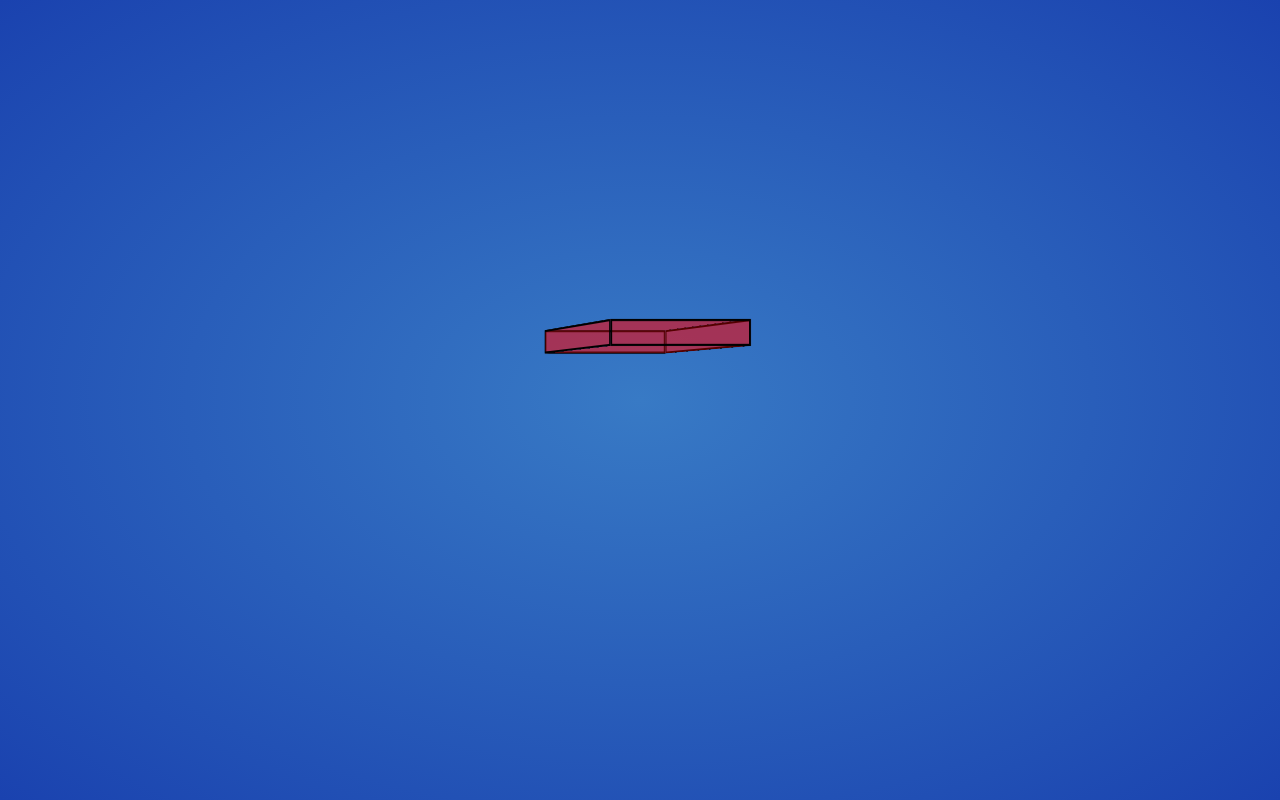
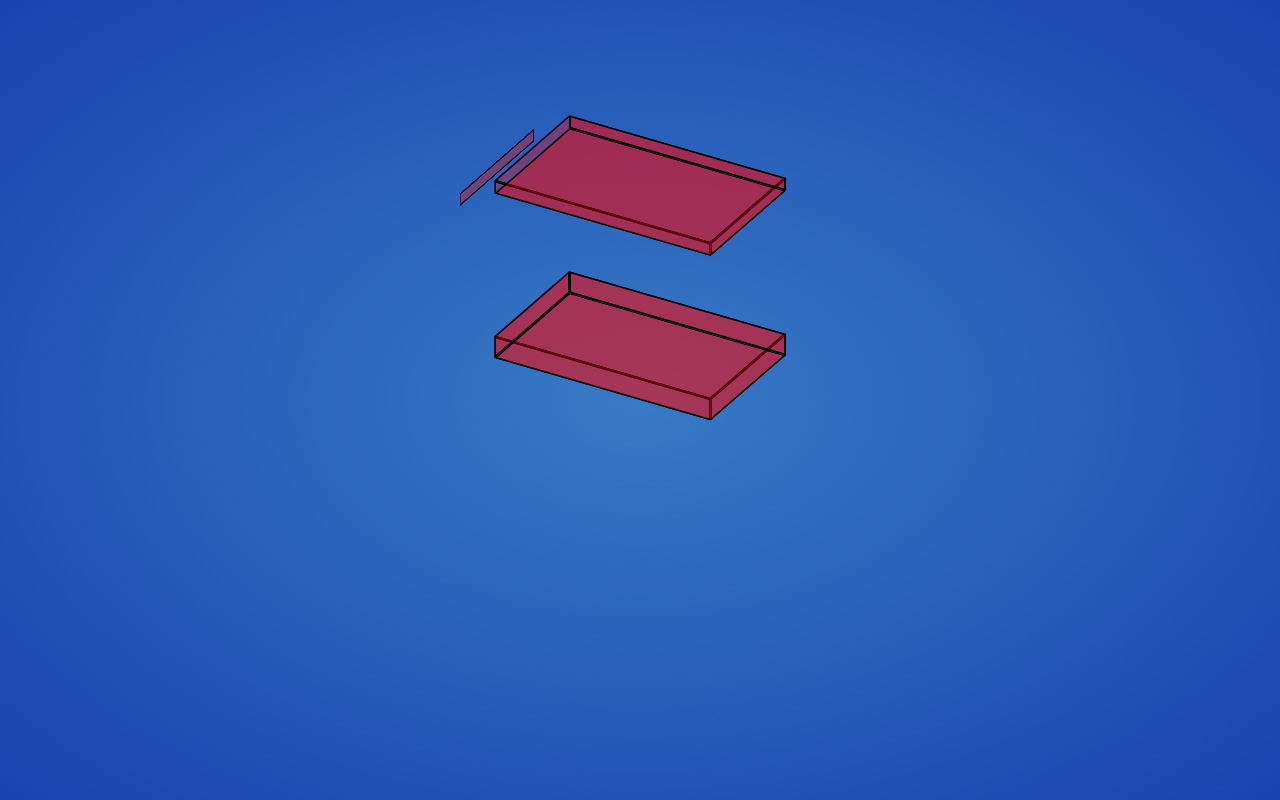
Before and after one commit to Henrr0ry/my-portfolio, a plain HTML site: page pc.html in a window 1280 px wide. Drawn offline with Linux system fonts and the light colour scheme.

Commit message:
update the laptop

```diff
--- a/pc.html
+++ b/pc.html
@@ -70,62 +70,124 @@
             width: 500px;
             top: calc(50% - 250px);
             left: calc(50% - 250px);
-            perspective: 1000px;
+            perspective: 100000px;
             transform-style: preserve-3d;
-            transform: rotateY(30deg);
-            --offset: (width + height) / 2 * 0.3;
+            transform: rotateX(30deg) rotateY(30deg);
         }
-        .body {
-
+        .laptop-body, .laptop-monitor {
+            transform-style: preserve-3d;
         }
-        .part {
+        .laptop-monitor {
+            transform: translateY(-15px) rotateX(0deg) rotateY(0deg);
+        }
+        .laptop-body .part {
             position: absolute;
             box-sizing: border-box;
-            width: 30%;
-            height: 30%;
+            width: 150px;
+            height: 150px;
             background: rgba(255, 0, 0, 0.329);
             border: 2px solid black;
-            top: 35%;
-            left: 35%;
+            top: 175px;
+            left: 175px;
         }
-        .front {
-            height: 5%;
+        .laptop-body .front {
+            height: 25px;
+            width: 250px;
+            left: 125px;
             transform: translateZ(75px);
         }
-        .left {
-            height: 5%;
+        .laptop-body .left {
+            height: 25px;
             transform: rotateY(90deg);
-            left: 20%;
+            left: 50px;
         }
-        .right {
-            height: 5%;
+        .laptop-body .right {
+            height: 25px;
             transform: rotateY(90deg);
-            left: 50%;
+            left: 300px;
         }
-        .back {
-            height: 5%;
+        .laptop-body .back {
+            height: 25px;
+            width: 250px;
+            left: 125px;
             transform: translateZ(-75px);
         }
-        .top {
+        .laptop-body .top {
+            width: 250px;
             transform: rotateX(90deg);
-            top: 20%;
+            top: 100px;
+            left: 125px;
         }
-        .bottom {
+        .laptop-body .bottom {
+            width: 250px;
             transform: rotateX(90deg);
-            top: 25%;
+            top: 125px;
+            left: 125px;
+        }
+        /*MONITOR*/
+        .laptop-monitor .part {
+            position: absolute;
+            box-sizing: border-box;
+            width: 150px;
+            height: 150px;
+            background: rgba(255, 0, 0, 0.329);
+            border: 2px solid black;
+            top: 10px;
+            left: 0;
+        }
+        .laptop-monitor .front {
+            height: 15px;
+            width: 250px;
+            left: 125px;
+            transform: translateZ(75px);
+        }
+        .laptop-monitor .left {
+            height: 15px;
+            transform: rotateY(90deg) translateX(70px) translateY(-20px);
+            left: 50px;
+        }
+        .laptop-monitor .right {
+            height: 15px;
+            transform: rotateY(90deg);
+            left: 300px;
+        }
+        .laptop-monitor .back {
+            height: 15px;
+            width: 250px;
+            left: 125px;
+            transform: translateZ(-75px);
+        }
+        .laptop-monitor .top {
+            width: 250px;
+            transform: rotateX(90deg);
+            top: -65px;
+            left: 125px;
+        }
+        .laptop-monitor .bottom {
+            width: 250px;
+            transform: rotateX(90deg);
+            top: -50px;
+            left: 125px;
         }
     </style>
     <body>
         <div class="pc-container">
             <div class="pc">
+                <div class="laptop-body">
                     <div class="part front"></div>
                     <div class="part back"></div>
                     <div class="part left"></div>
                     <div class="part right"></div>
                     <div class="part bottom"></div>
                     <div class="part top"></div>
-                <div class="monitor">
-
+                </div>
+                <div class="laptop-monitor">
+                    <div class="part front"></div>
+                    <div class="part back"></div>
+                    <div class="part left"></div>
+                    <div class="part right"></div>
+                    <div class="part bottom"></div>
+                    <div class="part top"></div>
                 </div>
             </div>
         </div>
```
